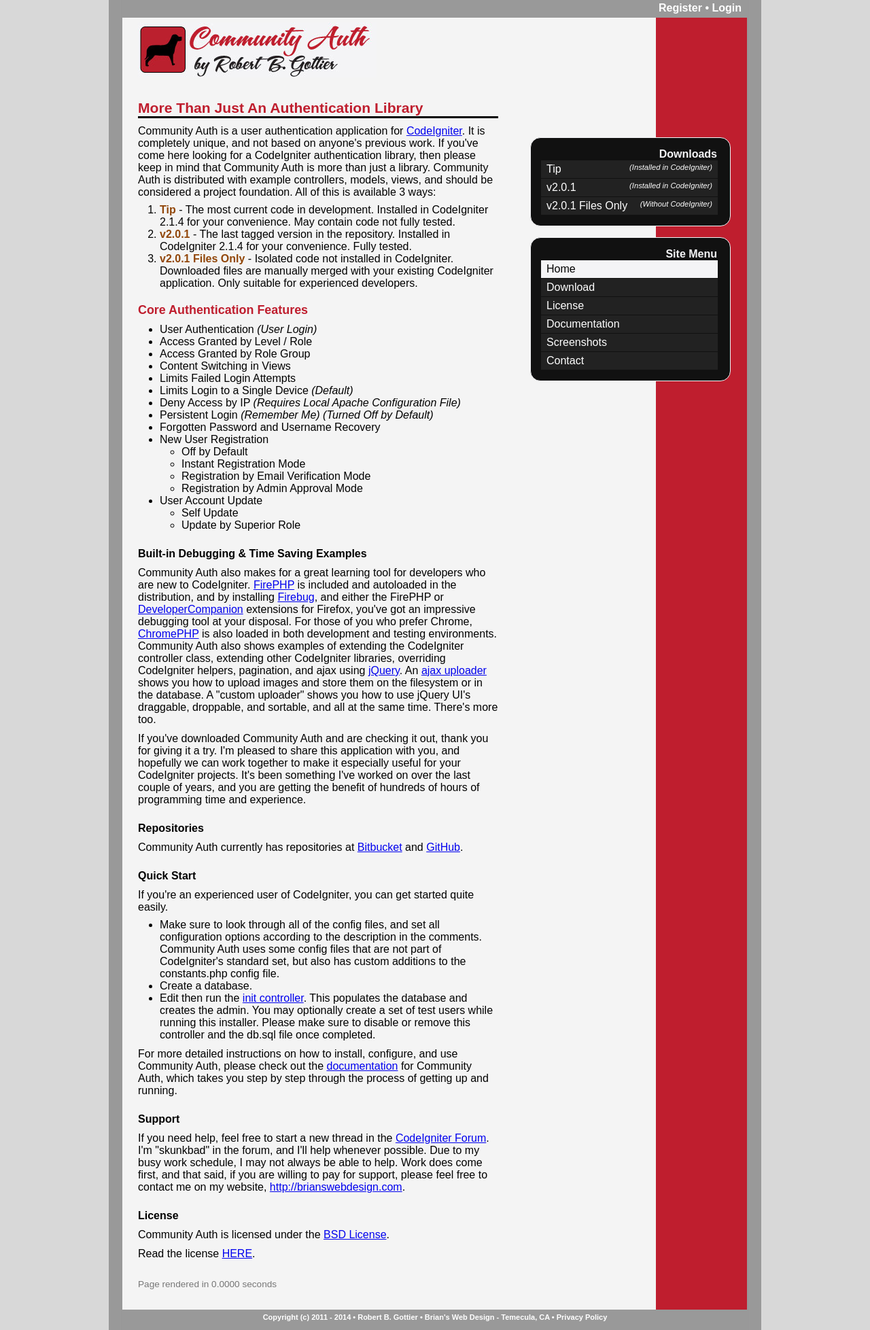
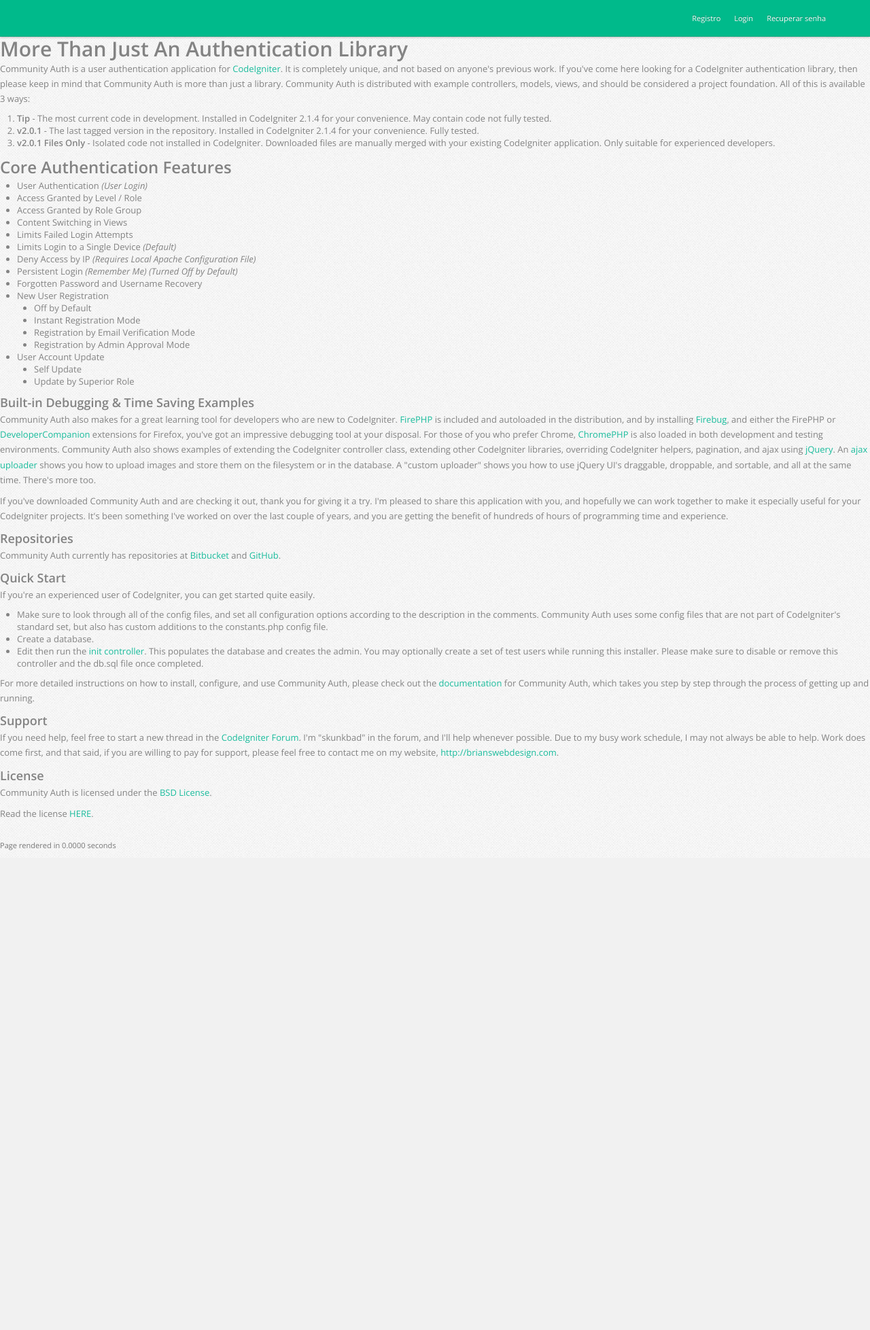
Before and after one commit to nailton/acesso, a CodeIgniter app: page / in a window 1280 px wide. Shown: the whole page at 68% size. After the commit the page ends 1251 px from the top, so only its background shows below. Run offline with CodeIgniter, Linux system fonts and the light colour scheme; some libraries are stand-ins or nearby versions.

Commit message:
UPDATE - tela de login

```diff
--- a/application/controllers/user.php
+++ b/application/controllers/user.php
@@ -227,7 +227,7 @@ class User extends MY_Controller {
 
 		$data = array(
 			'javascripts' => array(
-				'js/jquery.passwordToggle-1.1.js'
+				'js/jquery.passwordToggle-1.1.js',
 			),
 			'extra_head' => '
 				<script>
--- a/application/core/MY_Controller.php
+++ b/application/core/MY_Controller.php
@@ -397,7 +397,9 @@ class MY_Controller extends CI_Controller
 			'javascripts' => array(
 				'js/jquery.passwordToggle-1.1.js',
 				'js/jquery.char-limiter-3.0.0.js',
-				'js/default-char-limiters.js'
+				'js/default-char-limiters.js',
+				'js/bootstrap.js',
+				'js/signin.js'
 			),
 			'extra_head' => '
 				<script>
--- a/application/views/templates/main_template.php
+++ b/application/views/templates/main_template.php
@@ -24,11 +24,28 @@
 
 	// Add a robots exclusion
 	echo ( isset( $no_robots ) ) ? meta('robots', 'noindex,nofollow') : '';
+
+	echo meta('viewport', 'width=device-width, initial-scale=1.0, maximum-scale=1.0, user-scalable=no');
+
+	echo meta('apple-mobile-web-app-capable', 'yes');
+
+
 	?>
 	<base href="<?php echo if_secure_base_url(); ?>" />
 	<?php
 	// Always add the main stylesheet
-	echo link_tag( array( 'href' => 'css/style.css', 'media' => 'screen', 'rel' => 'stylesheet' ) ) . "\n";
+
+	echo link_tag( array( 'href' => 'css/bootstrap.min.css', 'media' => 'screen', 'rel' => 'stylesheet' ) ) . "\n";
+
+	echo link_tag( array( 'href' => 'css/bootstrap-responsive.min.css', 'media' => 'screen', 'rel' => 'stylesheet' ) ) . "\n";
+
+	echo link_tag( array( 'href' => 'css/font-awesome.css', 'media' => 'screen', 'rel' => 'stylesheet' ) ) . "\n";
+
+	echo link_tag( array( 'href' => 'http://fonts.googleapis.com/css?family=Open+Sans:400italic,600italic,400,600', 'media' => 'screen', 'rel' => 'stylesheet' ) ) . "\n";
+
+	echo link_tag( array( 'href' => 'css/style-basico-admin.css', 'media' => 'screen', 'rel' => 'stylesheet' ) ) . "\n";
+
+	echo link_tag( array( 'href' => 'css/pages/signin.css', 'media' => 'screen', 'rel' => 'stylesheet' ) ) . "\n";
 
 	// Add any additional stylesheets
 	if( isset( $style_sheets ) )
@@ -38,6 +55,73 @@
 			echo link_tag( array( 'href' => $href, 'media' => $media, 'rel' => 'stylesheet' ) ) . "\n";
 		}
 	}
+
+
+	?>
+</head>
+<body id="<?php echo $this->router->fetch_class() . '-' . $this->router->fetch_method(); ?>" class="<?php echo $this->router->fetch_class(); ?>-controller <?php echo $this->router->fetch_method(); ?>-method">
+
+
+
+	<?php
+       // Check if the user is logged in and on HTTPS
+	if( isset( $auth_first_name ) )
+	{
+		$_user_first_name = $auth_first_name;
+	}
+
+       // Show the login / logout ...
+       // echo ( isset( $_user_first_name ) ) ? 'Welcome, ' . $_user_first_name . ' &bull; ' . secure_anchor('user','User Index') . ' &bull; ' . secure_anchor('user/logout','Logout') : secure_anchor('register','Register') . ' &bull; ' . secure_anchor('user','Login');
+	?>
+
+	<div class="navbar navbar-fixed-top">
+
+		<div class="navbar-inner">
+
+			<div class="container">
+
+				<a class="btn btn-navbar" data-toggle="collapse" data-target=".nav-collapse">
+					<span class="icon-bar"></span>
+					<span class="icon-bar"></span>
+					<span class="icon-bar"></span>
+				</a>
+
+
+				<div class="nav-collapse">
+					<ul class="nav pull-right">
+
+						<li class="">
+           <?php        // Show the login / logout ...
+           echo ( isset( $_user_first_name ) ) ? '<a>Usuário: ' . $_user_first_name . '</a></li><li>' . secure_anchor('user/logout','Logout') : secure_anchor('register','Registro') . '</li><li class=""> ' . secure_anchor('user','Login'); ?>
+         </li>
+         <?php  if(!isset( $_user_first_name )): ?>
+         	<li><a href="<?php echo secure_site_url('user/recover'); ?>">Recuperar senha</a></li>
+         <?php endif; ?>
+       </ul>
+
+     </div><!--/.nav-collapse -->
+
+   </div> <!-- /container -->
+
+ </div> <!-- /navbar-inner -->
+
+</div> <!-- /navbar -->
+
+
+
+
+
+
+<?php echo ( isset( $content ) ) ? $content : ''; ?>
+
+
+
+
+
+
+
+
+<?php
 
 // jQuery is always loaded
 echo script_tag( '//ajax.googleapis.com/ajax/libs/jquery/1.8/jquery.min.js' ) . "\n";
@@ -56,142 +140,7 @@
 
 	// Add Google Analytics code if available in config
 if( ! empty( $tracking_code ) ) echo $tracking_code;
-?>
-</head>
-<body id="<?php echo $this->router->fetch_class() . '-' . $this->router->fetch_method(); ?>" class="<?php echo $this->router->fetch_class(); ?>-controller <?php echo $this->router->fetch_method(); ?>-method">
-<div id="alert-bar">&nbsp;</div>
-<div class="wrapper">
-	<div id="indicator">
-		<div>
-			<?php
-				// Check if the user is logged in and on HTTPS
-				if( isset( $auth_first_name ) )
-				{
-					$_user_first_name = $auth_first_name;
-				}
 
-				// Show the login / logout ...
-				echo ( isset( $_user_first_name ) ) ? 'Welcome, ' . $_user_first_name . ' &bull; ' . secure_anchor('user','User Index') . ' &bull; ' . secure_anchor('user/logout','Logout') : secure_anchor('register','Register') . ' &bull; ' . secure_anchor('user','Login');
-			?>
-		</div>
-	</div>
-	<div class="width-limiter">
-		<div id="logo">
-			<?php echo anchor('', img( array( 'src' => 'img/logo.jpg', 'alt' => WEBSITE_NAME ) ) )  . "\n"; ?>
-		</div>
-		<div id="two-left" class="content">
-			<?php echo ( isset( $content ) ) ? $content : ''; ?>
-		</div>
-		<div id="two-right">
-			<?php
-				if( ! $this->uri->segment(1) )
-				{
-			?>
-				<div id="downloads">
-					<h3>Downloads</h3>
-					<ul>
-						<li><a href="https://bitbucket.org/skunkbad/community-auth/get/tip.zip">Tip <span>(Installed in CodeIgniter)</span></a></li>
-						<li><a href="https://bitbucket.org/skunkbad/community-auth/get/<?php echo TAG; ?>.zip"><?php echo TAG; ?> <span>(Installed in CodeIgniter)</span></a></li>
-						<li><a href="https://bitbucket.org/skunkbad/community-auth/downloads/community-auth-<?php echo TAG; ?>-isolated.zip"><?php echo TAG; ?> Files Only <span>(Without CodeIgniter)</span></a></li>
-					</ul>
-				</div>
-			<?php
-				}
-			?>
-			<div id="menu">
-				<h3>Site Menu</h3>
-				<ul>
-					<li>
-						<?php
-							echo ( $this->uri->segment(1) ) ? anchor('/', 'Home') : anchor('/', 'Home', array( 'id' => 'active' ) );
-						?>
-					</li>
-					<li>
-						<a href="https://bitbucket.org/skunkbad/community-auth/downloads">Download</a>
-					</li>
-					<li>
-						<?php
-							echo ( $this->uri->segment(1) == 'license' ) ? anchor('license', 'License', array( 'id' => 'active' ) ) : anchor('license', 'License');
-						?>
-					</li>
-					<li>
-						<?php
-							echo ( $this->uri->segment(1) == 'documentation' ) ? anchor('documentation', 'Documentation', array( 'id' => 'active' ) ) : anchor('documentation', 'Documentation');
-						?>
-					</li>
-					<li>
-						<?php
-							echo ( $this->uri->segment(1) == 'screenshots' ) ? anchor('screenshots', 'Screenshots', array( 'id' => 'active' ) ) : anchor('screenshots', 'Screenshots');
-						?>
-					</li>
-					<li>
-						<?php
-							echo ( $this->uri->segment(1) == 'contact' ) ? secure_anchor('contact', 'Contact', array( 'id' => 'active' ) ) : secure_anchor('contact', 'Contact');
-						?>
-					</li>
-					<?php
-						// If any user is logged in
-						if( isset( $auth_level ) )
-						{
-							echo '<li>';
-							echo ( $this->uri->segment(2) == 'self_update' ) ? secure_anchor('user/self_update', 'My Profile', array( 'id' => 'active' ) ) : secure_anchor('user/self_update', 'My Profile');
-							echo '</li>';
-						}
-
-						// If a manager or admin is logged in
-						if( isset( $auth_level ) && $auth_level >= 6 )
-						{
-							echo '<li>';
-							echo ( $this->uri->segment(2) == 'create_user' ) ? secure_anchor('administration/create_user', 'Create User', array( 'id' => 'active' ) ) : secure_anchor('administration/create_user', 'Create User');
-							echo '</li>';
-
-							echo '<li>';
-							echo ( $this->uri->segment(2) == 'manage_users' OR $this->uri->segment(2) == 'update_user' ) ? secure_anchor('administration/manage_users', 'Manage Users', array( 'id' => 'active' ) ) : secure_anchor('administration/manage_users', 'Manage Users');
-							echo '</li>';
-
-							echo '<li>';
-							echo ( $this->uri->segment(2) == 'pending_registrations' ) ? secure_anchor('register/pending_registrations', 'Pending Registrations', array( 'id' => 'active' ) ) : secure_anchor('register/pending_registrations', 'Pending Registrations');
-							echo '</li>';
-						}
-
-						// If an admin is logged in
-						if( isset( $auth_level ) && $auth_level == 9 )
-						{
-							echo '<li>';
-							echo ( $this->uri->segment(2) == 'settings' ) ? secure_anchor('register/settings', 'Registration Mode', array( 'id' => 'active' ) ) : secure_anchor('register/settings', 'Registration Mode');
-							echo '</li>';
-
-							echo '<li>';
-							echo ( $this->uri->segment(2) == 'deny_access' ) ? secure_anchor('administration/deny_access', 'Deny Access', array( 'id' => 'active' ) ) : secure_anchor('administration/deny_access', 'Deny Access');
-							echo '</li>';
-						}
-
-						// If any user is logged in
-						if( isset( $auth_level ) )
-						{
-							echo '<li>';
-							echo ( $this->uri->segment(2) == 'uploader_controls' ) ? secure_anchor('custom_uploader/uploader_controls', 'Custom Uploader', array( 'id' => 'active' ) ) : secure_anchor('custom_uploader/uploader_controls', 'Custom Uploader');
-							echo '</li>';
-
-							echo '<li>';
-							echo ( $this->uri->segment(1) == 'auto_populate' ) ? secure_anchor('auto_populate', 'Auto Populate', array( 'id' => 'active' ) ) : secure_anchor('auto_populate', 'Auto Populate');
-							echo '</li>';
-
-							echo '<li>';
-							echo ( $this->uri->segment(1) == 'category_menu' ) ? secure_anchor('category_menu', 'Category Menu', array( 'id' => 'active' ) ) : secure_anchor('category_menu', 'Category Menu');
-							echo '</li>';
-						}
-					?>
-				</ul>
-			</div>
-		</div>
-		<div class="push">&nbsp;</div>
-	</div>
-</div>
-<div class="footer">
-	<p>Copyright (c) 2011 - <?php echo date('Y') . ' &bull; Robert B. Gottier &bull; ' . anchor('http://brianswebdesign.com','Brian\'s Web Design - Temecula, CA') . ' &bull; ' . anchor('privacy','Privacy Policy'); ?></p>
-</div>
-<?php
 	// Insert any HTML before the closing body tag if desired
 if( isset( $final_html ) )
 {
```
Also changed, not shown: application/controllers/optional_login.php (+6 -6 lines), application/views/auth/login_form.php (+70 -81 lines). Lines whose indentation alone changed are shown as unchanged.
